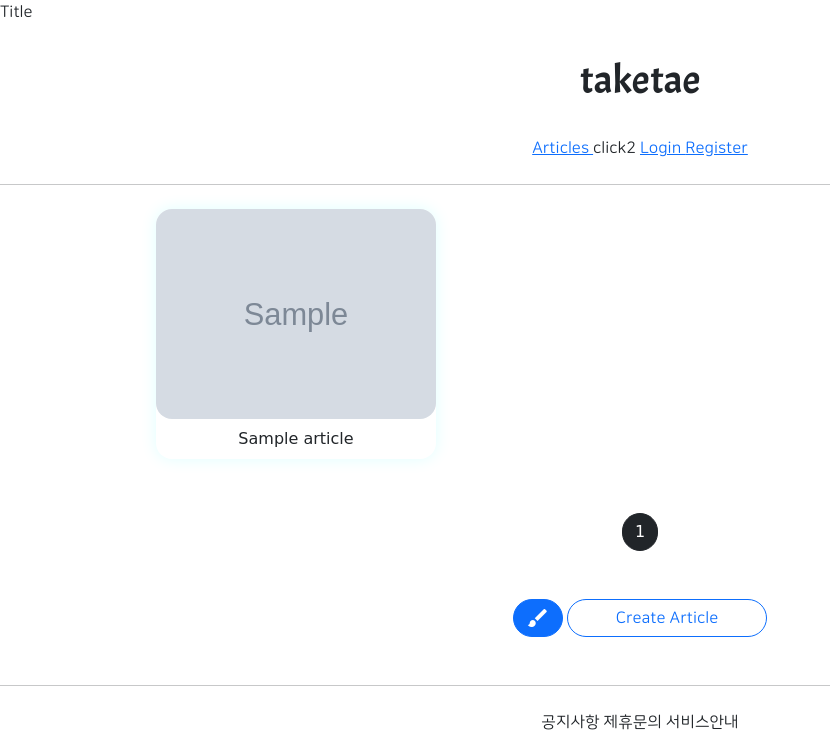
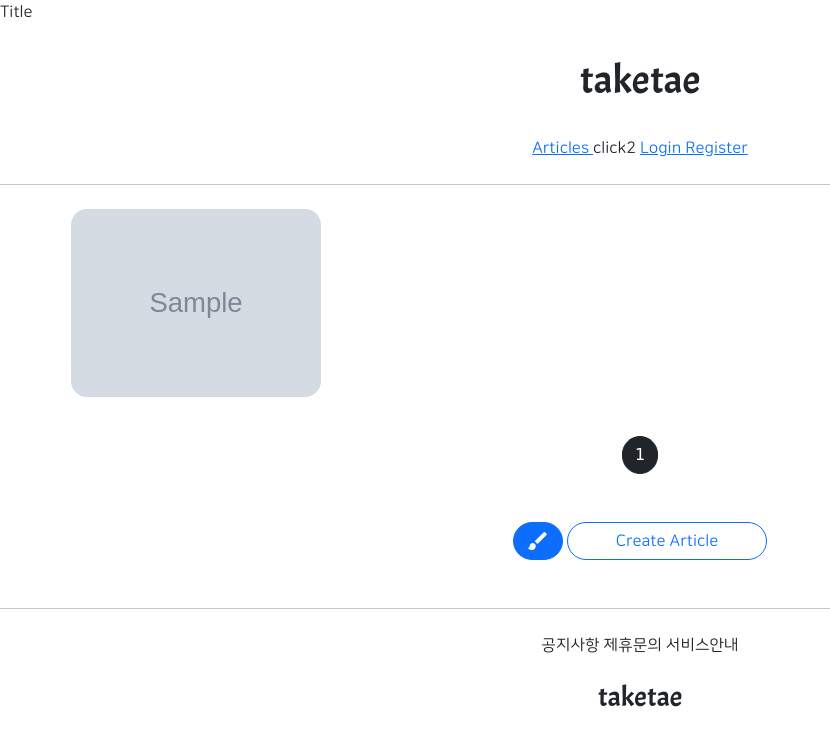
Before and after one commit to hale-in/web-app2, a Django app: page /articles/list/ in a window 1280 px wide. Shown: the top 730 px of the page, without its empty margins (0-830 px from the left). After the commit the page ends 707 px from the top, so only its background shows below. Run offline with Django 3.2, Linux system fonts and the light colour scheme; tables that the repository leaves empty hold one stand-in row (values such as "Sample post"); grey boxes marked "Sample" are stand-in pictures; parts of the project's set-up code (start-up, migrations or seed data) failed here and were passed over; some libraries are stand-ins or nearby versions.

Commit message:
8/13 3ban class commit 2

```diff
--- a/articleapp/templates/articleapp/list.html
+++ b/articleapp/templates/articleapp/list.html
@@ -5,14 +5,18 @@
 
 
     <style>
+        .container{
+            padding: 0;
+            margin: 0 auto;
+        }
+
         .container div {
-            width: 280px;
+            width: 45%;
+                max-width: 250px;
             display: flex;
             justify-content: center;
             align-items: center;
             border-radius: 1rem;
-            flex-direction: column;
-            box-shadow: 0 0 1rem lightcyan;
         }
 
         .container img{
@@ -30,7 +34,6 @@
                 <a href="{% url 'articleapp:detail' pk=article.pk %}">
                     <img src="{{ article.image.url }}" alt="">
                 </a>
-                <span class="NNS_B my-2">{{ article.title }}</span>
             </div>
         {% endfor %}
 
--- a/articleapp/views.py
+++ b/articleapp/views.py
@@ -59,4 +59,4 @@ class ArticleListView(ListView):
     model = Article
     context_object_name = 'article_list'
     template_name = 'articleapp/list.html'
-    paginate_by = 1
+    paginate_by = 20
--- a/static/js/magicgrid.js
+++ b/static/js/magicgrid.js
@@ -277,7 +277,7 @@ MagicGrid.prototype.listen = function listen () {
 let magicGrid = new MagicGrid({
   container: '.container',
   animate: true,
-  gutter: 30,
+  gutter: 15,
   static: true,
   useMin: true
 });
```
